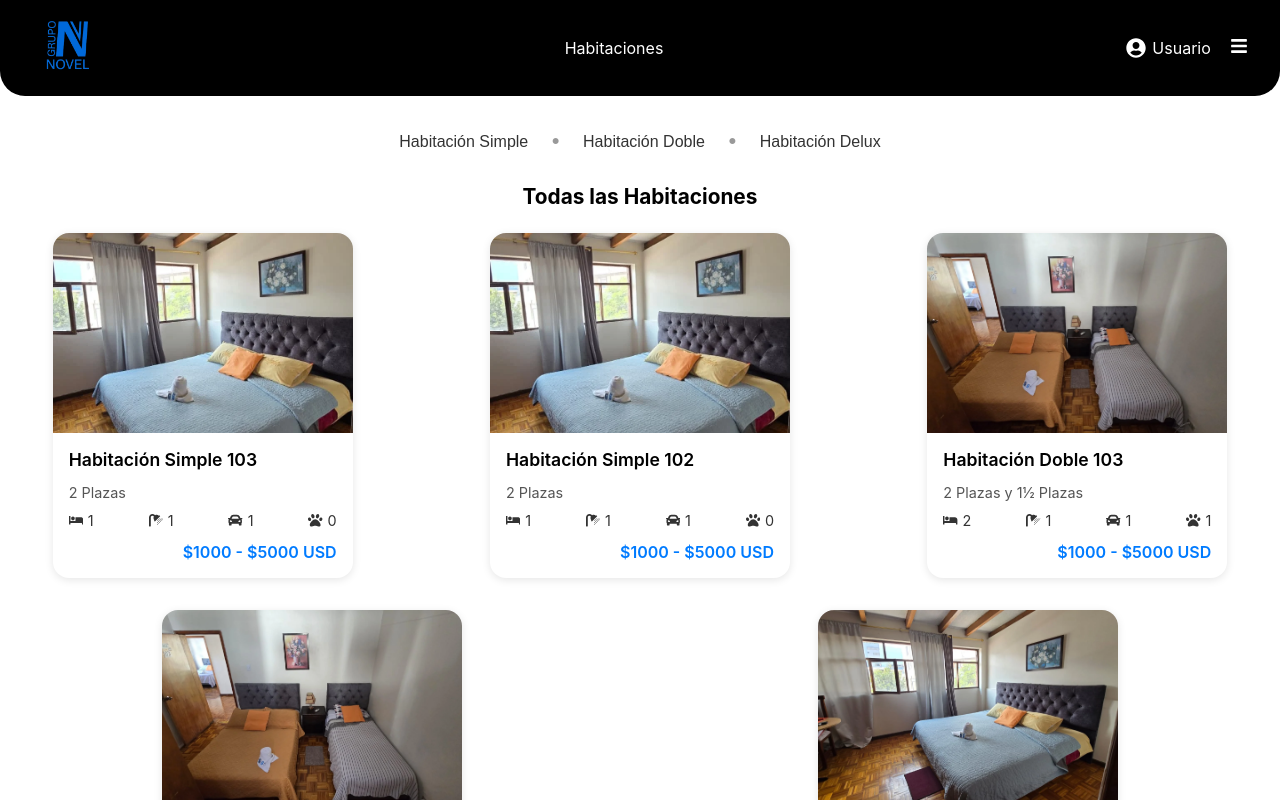
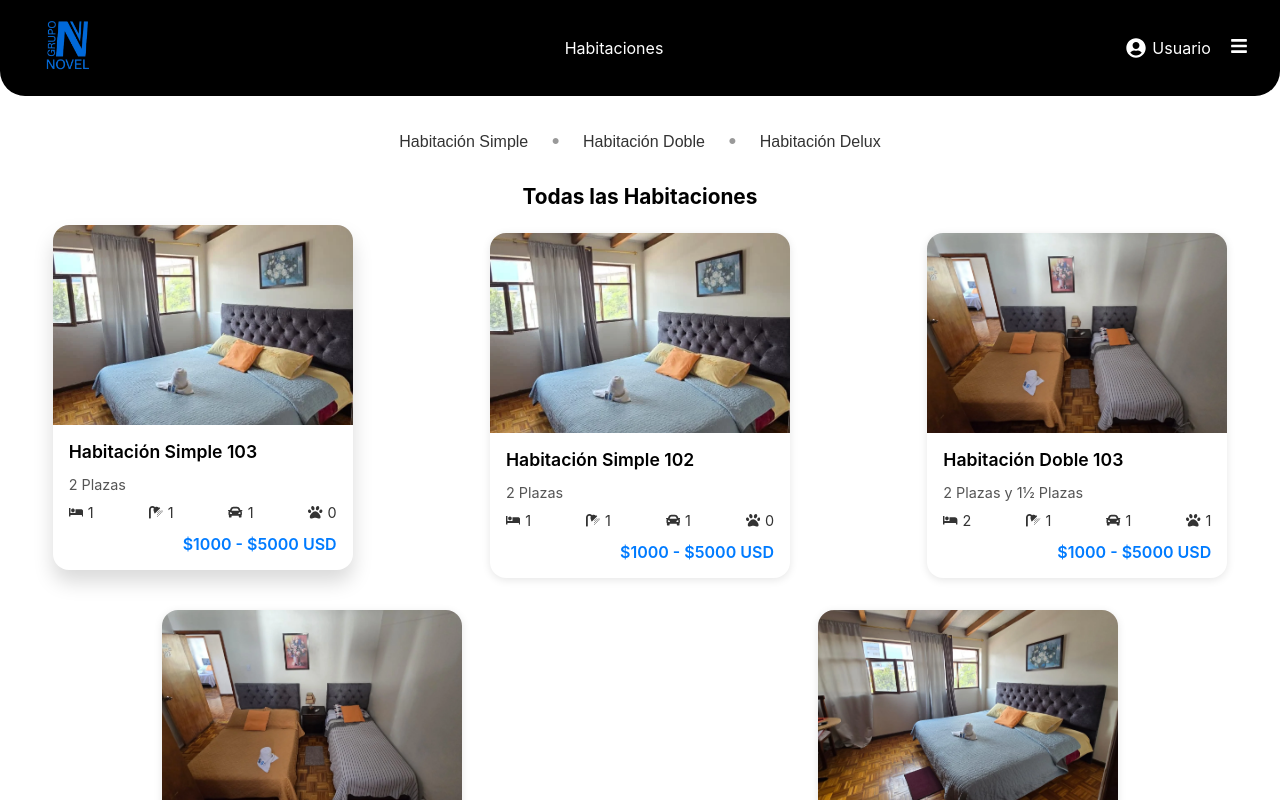
Before and after one commit to OscarSala98/ProyectoAWM, a React (Create React App) app in the folder hostel/: page /habitaciones in a window 1280 px wide. In both pictures the pointer is over the element 202 px from the left and 405 px from the top of the page. Shown: the top 800 px of the page. Built offline with nearby package versions, Linux system fonts and the light colour scheme.

Commit message:
actualizacion imagenes

```diff
--- a/hostel/src/components/HabitacionCard.css
+++ b/hostel/src/components/HabitacionCard.css
@@ -7,6 +7,7 @@
   display: flex;
   flex-direction: column;
   margin: 0 auto;
+  transition: transform 0.3s ease, box-shadow 0.3s ease;
 }
 
 .habitacion-img {
@@ -56,3 +57,9 @@
   font-weight: 600;
   text-align: right;
 }
+
+/* Efecto al pasar el mouse */
+.habitacion-card:hover {
+  transform: translateY(-8px);
+  box-shadow: 0 12px 20px rgba(0, 0, 0, 0.15);
+}
```
